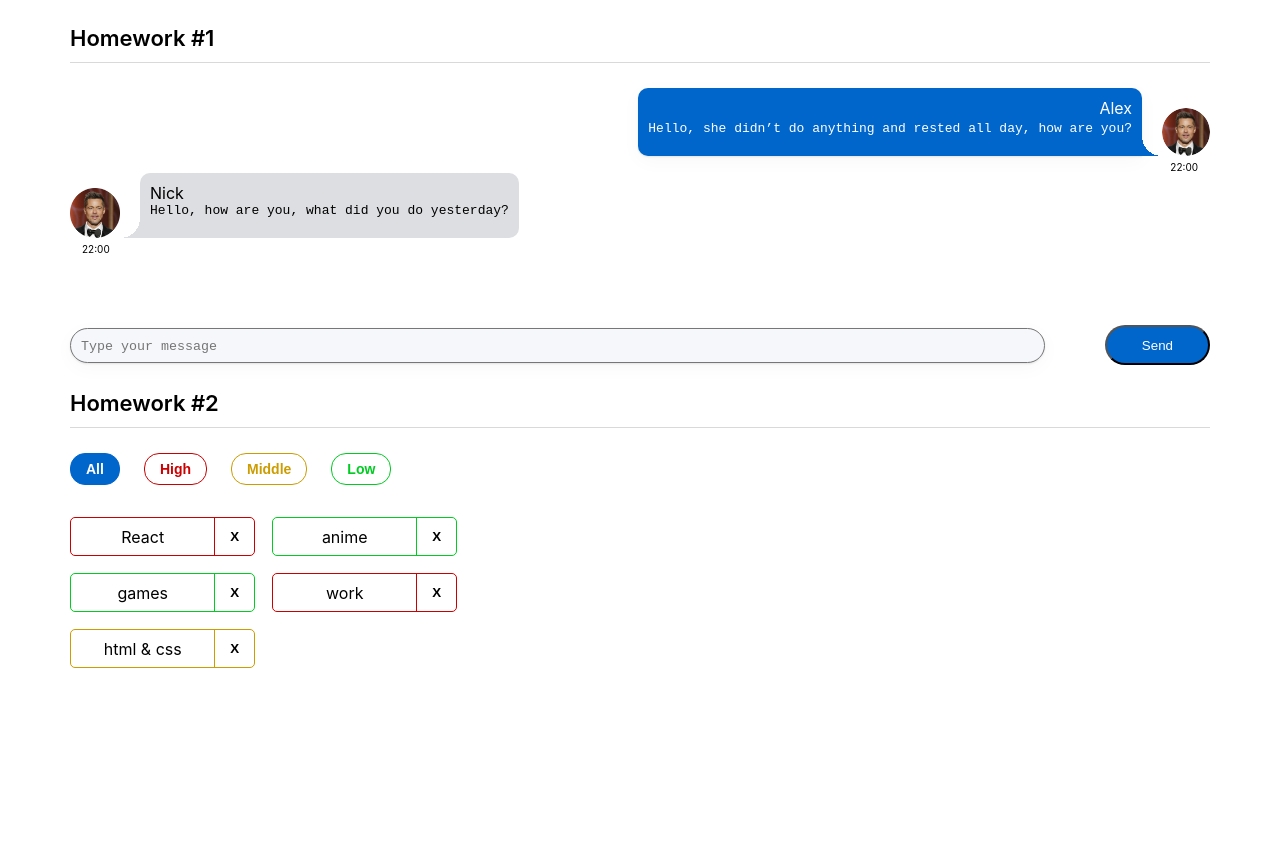
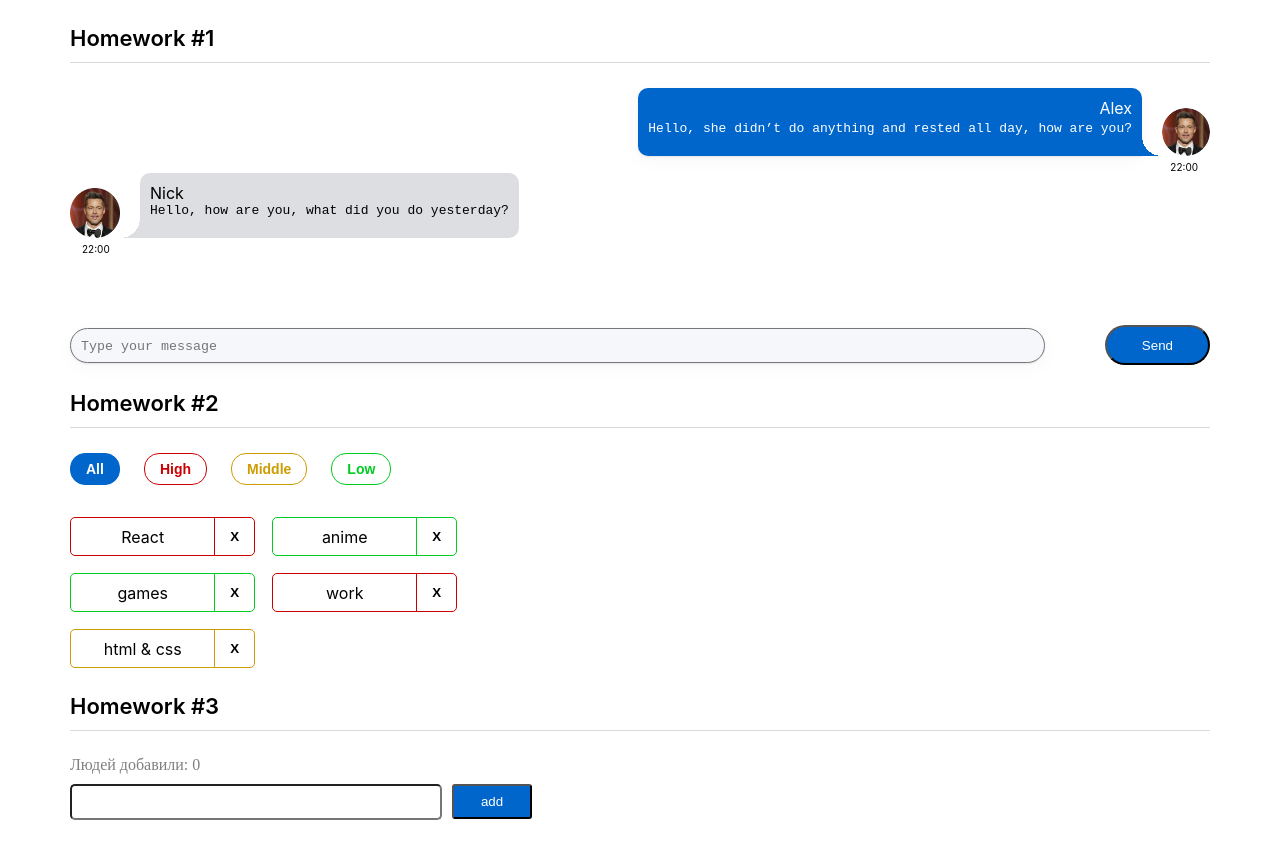
Before and after one commit to AlexandrPanevkin/Simple-React, a React (Create React App) app: page / in a window 1280 px wide. Before the commit the page ends 800 px from the top, so only its background shows below. Built offline with nearby package versions, Linux system fonts and the light colour scheme.

Commit message:
hw3 input

```diff
--- a/package.json
+++ b/package.json
@@ -14,7 +14,7 @@
     "@types/node": "16.11.56",
     "@types/react": "18.0.17",
     "@types/react-dom": "18.0.6",
-    "@types/uuid": "8.3.4",
+    "@types/uuid": "^8.3.4",
     "axios": "0.27.2",
     "gh-pages": "^4.0.0",
     "react": "18.2.0",
--- a/src/s1-main/App.tsx
+++ b/src/s1-main/App.tsx
@@ -2,6 +2,7 @@
 import s from './App.module.css'
 import HW1 from '../s2-homeworks/hw01/HW1'
 import HW2 from "../s2-homeworks/hw02/HW2";
+import HW3 from "../s2-homeworks/hw03/HW3";
 
 function App() {
     return (
@@ -9,7 +10,7 @@
             <HW1/>
             {/*раскомментировать по ходу выполнения*/}
             <HW2/>
-            {/*<HW3/>*/}
+            <HW3/>
             {/*<HW4/>*/}
 
             {/*при выполнении дз 5 и более - закомментировать здесь дз 1-4, так как они есть внутри дз 5*/}
--- a/src/s2-homeworks/hw03/Greeting.module.css
+++ b/src/s2-homeworks/hw03/Greeting.module.css
@@ -1,35 +1,65 @@
 .greetingForm {
+    padding-bottom: 20px;
 }
 
 .inputAndButtonContainer {
+    display: flex;
 }
 
 .error {
+    margin-top: 7px;
+    color: #CC0000;
 }
 
 .input {
+    Width: 372px;
+    Height: 36px;
+    border-radius: 5px;
+    padding-left: 5px;
+    font-size: 16px;
 }
 
 .input:focus {
 }
 
 .errorInput {
+    Width: 372px;
+    Height: 36px;
+    border: 1px solid #CC0000;
+    border-radius: 5px;
 }
 
 .button {
+    Width: 80px;
+    Height: 35px;
+    margin-left: 10px;
+    background: #0066CC;
+
+    border-radius: 3px;
+    color: #fff;
+    cursor: pointer;
+    border-color: black;
 }
 
-.button:focus {
+.button:hover {
+    background: red;
 }
 
 .button:active {
+
 }
 
 .button:disabled {
+
 }
 
 .text {
+    padding-bottom: 10px;
+    font-family: 'Montserrat';
+    font-size: 16px;
+    color: rgba(0, 0, 0, 0.5);
 }
 
 .greeting {
+
 }
--- a/src/s2-homeworks/hw03/Greeting.tsx
+++ b/src/s2-homeworks/hw03/Greeting.tsx
@@ -2,14 +2,14 @@
 import s from './Greeting.module.css'
 
 type GreetingPropsType = {
-    name: any // need to fix any
-    setNameCallback: any // need to fix any
-    addUser: any // need to fix any
-    onBlur: any // need to fix any
-    onEnter: any // need to fix any
-    error: any // need to fix any
-    totalUsers: any // need to fix any
-    lastUserName?: any // need to fix any
+    name: string // need to fix any
+    setNameCallback: (e: ChangeEvent<HTMLInputElement>) => void // need to fix any
+    addUser: () => void // need to fix any
+    onBlur: () => void // need to fix any
+    onEnter: (e: KeyboardEvent<HTMLInputElement>) => void // need to fix any
+    error: string // need to fix any
+    totalUsers: number // need to fix any
+    lastUserName?: string // need to fix any
 }
 
 // презентационная компонента (для верстальщика)
@@ -25,7 +25,7 @@
         lastUserName,
     } // деструктуризация пропсов
 ) => {
-    const inputClass = s.errorInput // need to fix with (?:)
+    const inputClass = error ? s.errorInput : s.input // need to fix with (?:)
 
     return (
         <div id={'hw3-form'} className={s.greetingForm}>
--- a/src/s2-homeworks/hw03/GreetingContainer.tsx
+++ b/src/s2-homeworks/hw03/GreetingContainer.tsx
@@ -1,20 +1,32 @@
-import React, { ChangeEvent, KeyboardEvent, useState } from 'react'
+import React, {ChangeEvent, KeyboardEvent, useState} from 'react'
 import Greeting from './Greeting'
-import { UserType } from './HW3'
+import {UserType} from './HW3'
 
 type GreetingContainerPropsType = {
-    users: any // need to fix any
-    addUserCallback: any // need to fix any
+    users: UserType[] // need to fix any
+    addUserCallback: (name: string) => void // need to fix any +
 }
 
-export const pureAddUser = (name: any, setError: any, setName: any, addUserCallback: any) => {
+export const pureAddUser = (name: string, setError: (error: string) => void, setName: (name: string) => void, addUserCallback: (name: string) => void) => {
     // если имя пустое - показать ошибку, иначе - добавить юзера и очистить инпут
+    if (name.trim() === '') {
+        setError('Ошибка! Введите имя!')
+    } else {
+        addUserCallback(name)
+        setName('')
+    }
 }
 
-export const pureOnBlur = (name: any, setError: any) => { // если имя пустое - показать ошибку
+export const pureOnBlur = (name: string, setError: (error: string) => void) => { // если имя пустое - показать ошибку
+    if (name.trim() === '') {
+        setError('Ошибка! Введите имя!')
+    }
 }
 
-export const pureOnEnter = (e: any, addUser: any) => { // если нажата кнопка Enter - добавить
+export const pureOnEnter = (e: KeyboardEvent<HTMLInputElement>, addUser: ()=>void) => { // если нажата кнопка Enter - добавить
+    if (e.key === 'Enter') {
+        addUser()
+    }
 }
 
 // более простой и понятный для новичков
@@ -22,15 +34,15 @@
 
 // более современный и удобный для про :)
 const GreetingContainer: React.FC<GreetingContainerPropsType> = ({
-    users,
-    addUserCallback,
-}) => {
+                                                                     users,
+                                                                     addUserCallback,
+                                                                 }) => {
     // деструктуризация пропсов
-    const [name, setName] = useState<any>('') // need to fix any
-    const [error, setError] = useState<any>('') // need to fix any
+    const [name, setName] = useState<string>('') // need to fix any
+    const [error, setError] = useState<string>('') // need to fix any
 
-    const setNameCallback = (e: any) => { // need to fix any
-        setName('some name') // need to fix
+    const setNameCallback = (e: ChangeEvent<HTMLInputElement>) => { // need to fix any
+        setName(e.currentTarget.value) // need to fix
 
         error && setError('')
     }
@@ -42,12 +54,12 @@
         pureOnBlur(name, setError)
     }
 
-    const onEnter = (e: any) => {
+    const onEnter = (e: KeyboardEvent<HTMLInputElement>) => {
         pureOnEnter(e, addUser)
     }
 
-    const totalUsers = 0 // need to fix
-    const lastUserName = 'some name' // need to fix
+    const totalUsers = users.length // need to fix
+    const lastUserName = users[users.length-1]?.name // need to fix
 
     return (
         <Greeting
--- a/src/s2-homeworks/hw03/HW3.tsx
+++ b/src/s2-homeworks/hw03/HW3.tsx
@@ -1,38 +1,40 @@
-import React, { useState } from 'react'
-import { v1 } from 'uuid'
+import React, {useState} from 'react'
+import {v1} from 'uuid'
 import s2 from '../../s1-main/App.module.css'
 import GreetingContainer from './GreetingContainer'
 
 /*
-* 1 - описать тип UserType
-* 2 - указать нужный тип в useState с users
-* 3 - дописать типы и логику функции pureAddUserCallback и проверить её тестами
-* 4 - в файле GreetingContainer.tsx дописать типизацию пропсов
-* 5 - в файле GreetingContainer.tsx указать нужные типы в useState с name и error
-* 6 - в файле GreetingContainer.tsx дописать тип и логику функции setNameCallback
-* 7 - в файле GreetingContainer.tsx дописать логику функций pureAddUser, pureOnBlur, pureOnEnter и проверить их тестами
-* 8 - в файле GreetingContainer.tsx вычислить количество добавленных и имя последнего (totalUsers, lastUserName)
-* 9 - в файле Greeting.tsx дописать типизацию пропсов
-* 10 - в файле Greeting.tsx вычислить inputClass в зависимости от наличия ошибки
+* +1 - описать тип UserType
+* +2 - указать нужный тип в useState с users
+* +3 - дописать типы и логику функции pureAddUserCallback и проверить её тестами
+* +4 - в файле GreetingContainer.tsx дописать типизацию пропсов
+* +5 - в файле GreetingContainer.tsx указать нужные типы в useState с name и error
+* +6 - в файле GreetingContainer.tsx дописать тип и логику функции setNameCallback
+* +----7 - в файле GreetingContainer.tsx дописать логику функций pureAddUser, pureOnBlur, pureOnEnter и проверить их тестами
+* +8 - в файле GreetingContainer.tsx вычислить количество добавленных и имя последнего (totalUsers, lastUserName)
+* +9 - в файле Greeting.tsx дописать типизацию пропсов
+* +10 - в файле Greeting.tsx вычислить inputClass в зависимости от наличия ошибки
 * 11 - сделать стили в соответствии с дизайном
 * */
 
 // types
 export type UserType = {
-    _id: any // need to fix any
-    name: any // need to fix any
+    _id: string // need to fix any
+    name: string // need to fix any
 }
 
-export const pureAddUserCallback = (name: any, setUsers: any, users: any) => { // need to fix any
-    const user = { // need to fix
+export const pureAddUserCallback = (name: string, setUsers: (users: UserType[]) => void, users: UserType[]) => { // need to fix any
+    const user: UserType = { // need to fix
+        _id: v1(),
+        name: name
     }
     setUsers([...users, user])
 }
 
 const HW3 = () => {
-    const [users, setUsers] = useState<any>([]) // need to fix any
+    const [users, setUsers] = useState<UserType[]>([]) // need to fix any +
 
-    const addUserCallback = (name: any) => { // need to fix any
+    const addUserCallback = (name: string) => { // need to fix any +
         pureAddUserCallback(name, setUsers, users)
     }
 
```
Also changed, not shown: 2 other files (tests, documents, lock files or other folders).
